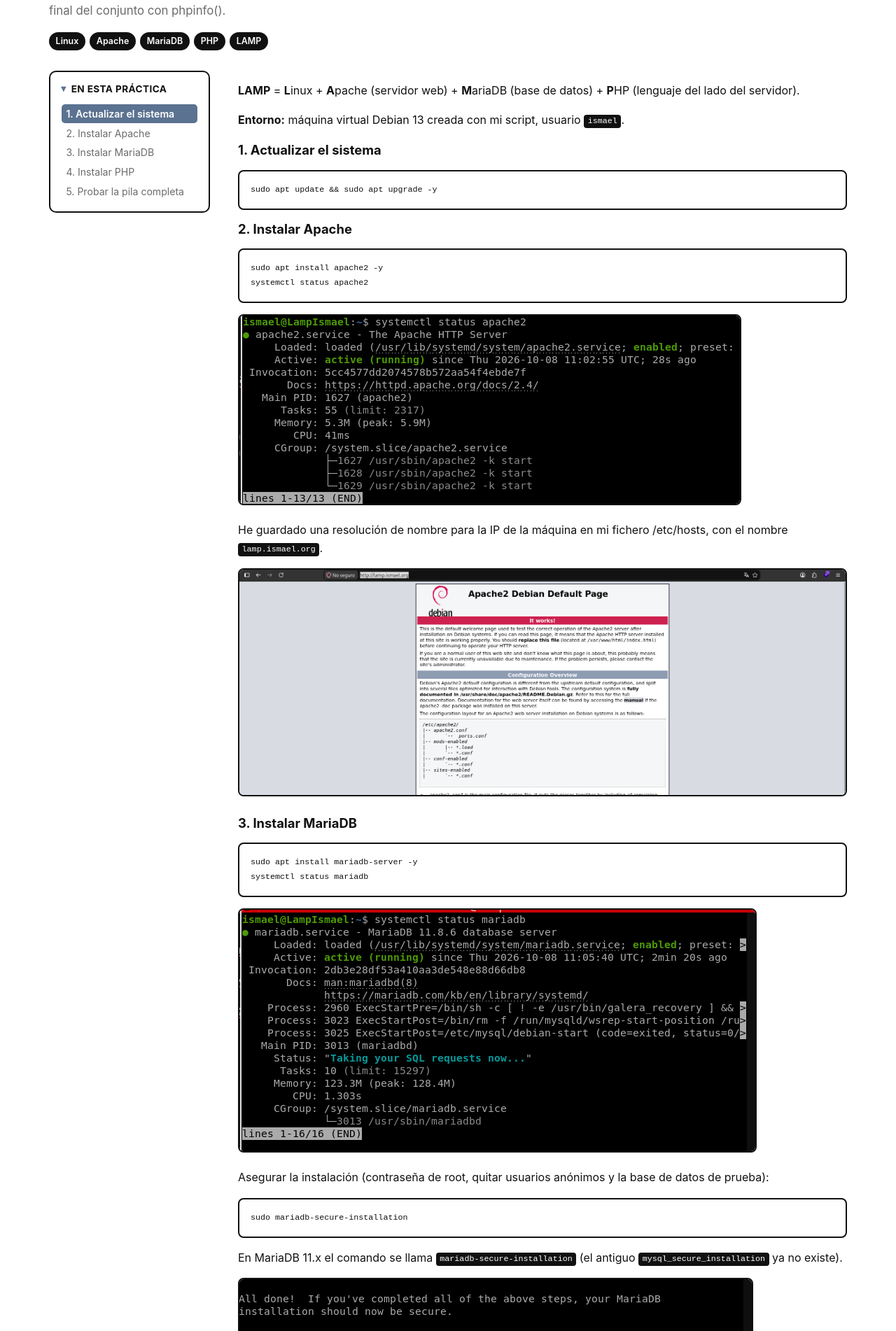
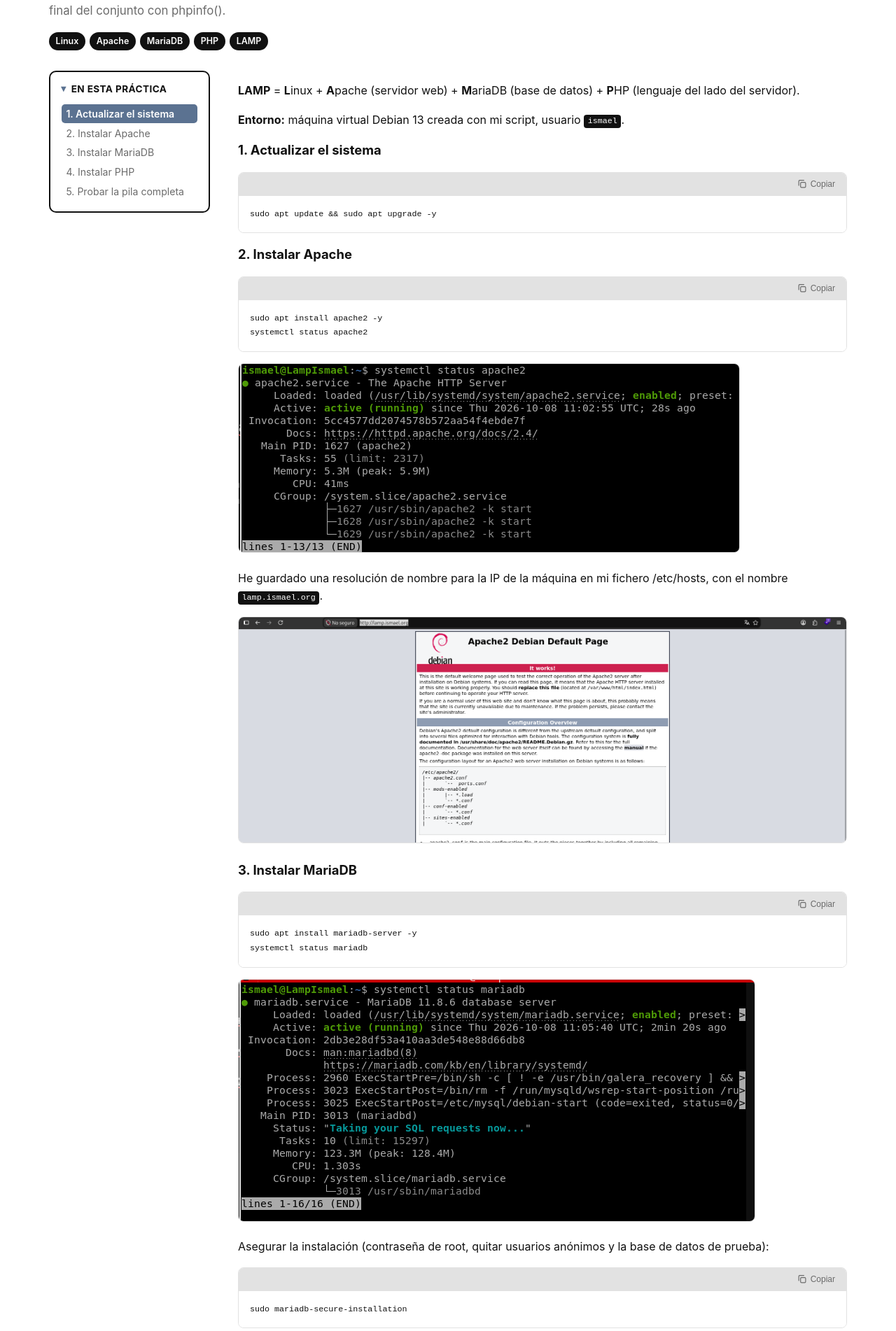
Before and after one commit to ivazfer/ivazfer.github.io, a Jekyll site: the page built from asignaturas/implantacion-aplicaciones-web/practicas/pila-lamp/index.md, in a window 1280 px wide. Shown: the part 344-2246 px from the top of the page at 70% size. Built offline with Jekyll 4.4.1, drawn with Linux system fonts in a browser that asks for light colours; some of the changed text lies outside the part shown.

Commit message:
Integra el botón de copiar en una barra de cabecera del bloque de código
Co-Authored-By: Claude Sonnet 5 <noreply@anthropic.com>

```diff
--- a/_layouts/practica.html
+++ b/_layouts/practica.html
@@ -63,4 +63,41 @@ layout: default
 
   targets.forEach(function (t) { observer.observe(t); });
 })();
+
+(function () {
+  var blocks = document.querySelectorAll('.practica-content pre');
+  var copyIcon = '<svg viewBox="0 0 16 16" fill="none" stroke="currentColor" stroke-width="1.4"><rect x="5.5" y="5.5" width="8.5" height="8.5" rx="1.5"/><path d="M2.5 10.5v-7a1.5 1.5 0 0 1 1.5-1.5h7" stroke-linecap="round"/></svg>';
+  var checkIcon = '<svg viewBox="0 0 16 16" fill="none" stroke="currentColor" stroke-width="1.6"><path d="M3 8.5l3 3 7-7" stroke-linecap="round" stroke-linejoin="round"/></svg>';
+
+  blocks.forEach(function (pre) {
+    var wrapper = document.createElement('div');
+    wrapper.className = 'code-block';
+    pre.parentNode.insertBefore(wrapper, pre);
+
+    var header = document.createElement('div');
+    header.className = 'code-block-header';
+
+    var btn = document.createElement('button');
+    btn.type = 'button';
+    btn.className = 'code-copy-btn';
+    btn.innerHTML = copyIcon + '<span>Copiar</span>';
+    btn.setAttribute('aria-label', 'Copiar código');
+    header.appendChild(btn);
+
+    wrapper.appendChild(header);
+    wrapper.appendChild(pre);
+
+    btn.addEventListener('click', function () {
+      var text = pre.innerText;
+      navigator.clipboard.writeText(text).then(function () {
+        btn.innerHTML = checkIcon + '<span>Copiado</span>';
+        btn.classList.add('is-copied');
+        setTimeout(function () {
+          btn.innerHTML = copyIcon + '<span>Copiar</span>';
+          btn.classList.remove('is-copied');
+        }, 1500);
+      });
+    });
+  });
+})();
 </script>
--- a/assets/css/style.css
+++ b/assets/css/style.css
@@ -347,13 +347,59 @@ main.main-practica {
 .practica-content img {
   max-width: 100%;
   border-radius: 8px;
-  border: 2px solid var(--text);
+  border: 1px solid var(--border-soft);
+}
+
+.code-block {
+  border: 1px solid var(--border-soft);
+  border-radius: 8px;
+  margin: 1rem 0;
+  overflow: hidden;
+}
+
+.code-block-header {
+  display: flex;
+  justify-content: flex-end;
+  align-items: center;
+  padding: 0.35rem 0.5rem;
+  background: var(--border-soft);
+}
+
+.code-copy-btn {
+  display: inline-flex;
+  align-items: center;
+  gap: 0.3rem;
+  background: none;
+  border: none;
+  border-radius: 6px;
+  padding: 0.25rem 0.5rem;
+  font-size: 0.75rem;
+  line-height: 1;
+  color: var(--muted);
+  cursor: pointer;
+  transition: background 0.15s ease, color 0.15s ease;
+}
+
+.code-copy-btn svg {
+  width: 0.85rem;
+  height: 0.85rem;
+  flex-shrink: 0;
+}
+
+.code-copy-btn:hover {
+  background: var(--bg);
+  color: var(--text);
+}
+
+.code-copy-btn.is-copied {
+  color: var(--accent);
 }
 
 .practica-content pre {
   background: var(--card-bg);
-  border: 2px solid var(--text);
-  border-radius: 8px;
+  border: none;
+  border-radius: 0;
+  margin: 0;
   padding: 1rem;
   overflow-x: auto;
 }
```
